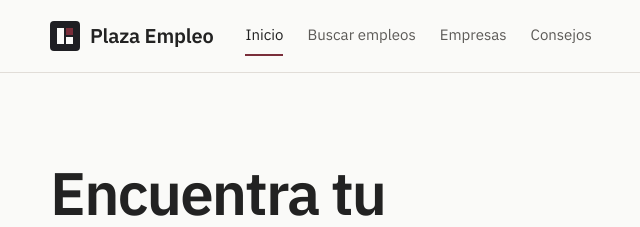
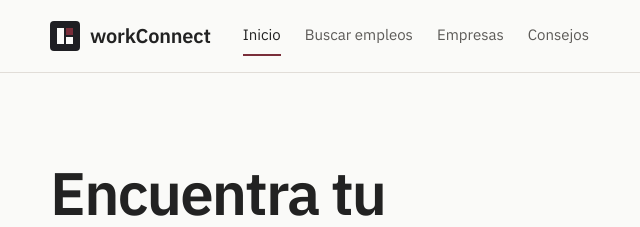
Before and after one commit to Kathya-P/WorkConnect, a plain HTML site: page P01-inicio.html in a window 1280 px wide. Shown: the top 227 px of the page, 54-694 px from the left. Drawn offline with Linux system fonts and the light colour scheme.

Commit message:
Update P01-inicio.html

```diff
--- a/P01-inicio.html
+++ b/P01-inicio.html
@@ -129,7 +129,7 @@ footer nav a{font-size:14px;padding:0}
         <rect x="16" y="7" width="7" height="7" fill="#7A2E3A"/>
         <rect x="16" y="16" width="7" height="7" fill="#FAFAF8"/>
       </svg>
-      Plaza Empleo
+      workConnect
     </a>
     <nav aria-label="Principal">
       <a href="#" aria-current="page">Inicio</a>
```
